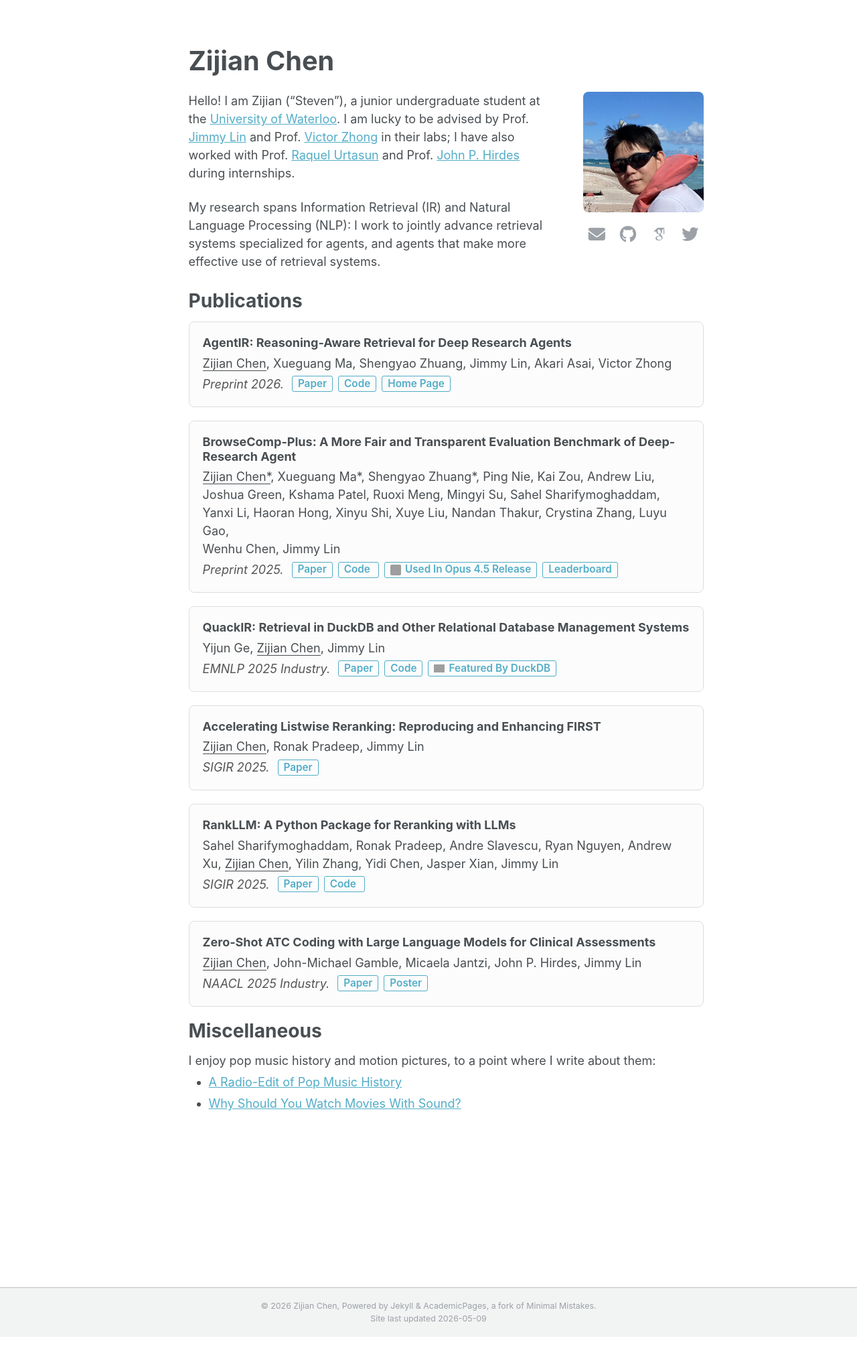
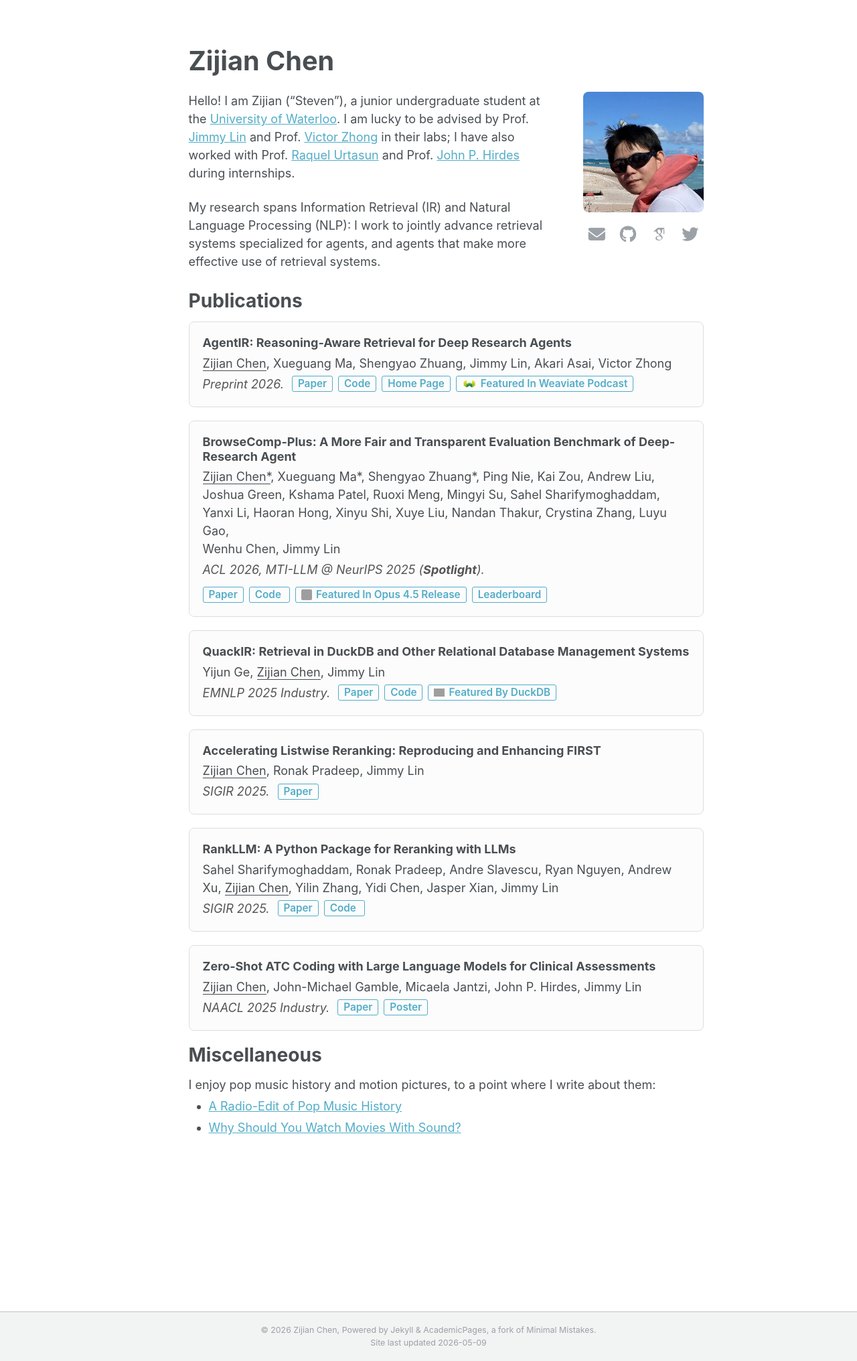
Before and after one commit to wu-ming233/wu-ming233.github.io, a Jekyll site: the page built from _pages/about.md, in a window 1280 px wide. Shown: the whole page at 67% size. Built offline with Jekyll 4.4.1, drawn with Linux system fonts in a browser that asks for light colours; some web fonts are replaced; comment, search, counter and statistics services are not loaded; before the commit the page ends 1996 px from its top, so only the background shows below that; grey boxes are pictures that could not be loaded.

Commit message:
update podcast

```diff
--- a/_includes/head/custom.html
+++ b/_includes/head/custom.html
@@ -274,6 +274,24 @@
         filter: brightness(1.1);
     }
 
+    /* Weaviate Icon (Left Aligned) */
+    .weaviate-icon {
+        display: inline-block;
+        width: 22px;
+        height: 22px;
+        margin-right: 6px;
+        background-image: url('/assets/images/weaviate-podcast-icon.png?v=2');
+        background-size: contain;
+        background-position: center;
+        background-repeat: no-repeat;
+        border-radius: 2px;
+        vertical-align: middle;
+    }
+
+    .btn-pub:hover .weaviate-icon {
+        filter: brightness(1.1);
+    }
+
     /* Dark mode adjustments for buttons */
     @media (prefers-color-scheme: dark) {
         .btn-pub {
--- a/_includes/seo.html
+++ b/_includes/seo.html
@@ -7,7 +7,11 @@
 {% assign seo_url = seo_url | default: site.github.url %}
 
 {% if page.title %}
-  {% assign seo_title = page.title | append: " " | append: site.title_separator | append: " " | append: site.title %}
+  {% if page.title == site.title %}
+    {% assign seo_title = page.title %}
+  {% else %}
+    {% assign seo_title = page.title | append: " " | append: site.title_separator | append: " " | append: site.title %}
+  {% endif %}
 {% endif %}
 
 {% if seo_title %}
--- a/_pages/about.md
+++ b/_pages/about.md
@@ -41,7 +41,7 @@ My research spans Information Retrieval (IR) and Natural Language Processing (NL
 <div class="publication-bottom">
 <span class="publication-metadata">Preprint 2026.</span>
 <div class="publication-links">
-<a href="https://arxiv.org/abs/2603.04384" class="btn-pub">Paper</a> <a href="https://github.com/texttron/AgentIR/" class="btn-pub">Code</a> <a href="https://texttron.github.io/AgentIR/" class="btn-pub">Home Page</a>
+<a href="https://arxiv.org/abs/2603.04384" class="btn-pub">Paper</a> <a href="https://github.com/texttron/AgentIR/" class="btn-pub">Code</a> <a href="https://texttron.github.io/AgentIR/" class="btn-pub">Home Page</a> <a href="https://youtu.be/y9YUcr0cVtk?si=0A1zdHidcp6EVgkk" class="btn-pub"><span class="weaviate-icon"></span>Featured In Weaviate Podcast</a>
 </div>
 </div>
 
@@ -58,9 +58,9 @@ Yanxi Li, Haoran Hong, Xinyu Shi, Xuye Liu, Nandan Thakur, Crystina Zhang,  Luyu
 Wenhu Chen, Jimmy&nbsp;Lin
 </div>
 <div class="publication-bottom">
-<span class="publication-metadata">Preprint 2025.</span>
+<span class="publication-metadata">ACL 2026, MTI-LLM @ NeurIPS 2025 (<b>Spotlight</b>).</span>
 <div class="publication-links">
-<a href="https://arxiv.org/pdf/2508.06600" class="btn-pub">Paper</a> <a href="https://github.com/texttron/BrowseComp-Plus" class="btn-pub">Code <span class="github-star-count" data-repo="texttron/BrowseComp-Plus"></span></a> <a href="https://www.anthropic.com/news/claude-opus-4-5" class="btn-pub"><span class="anthropic-icon"></span>Used In Opus 4.5 Release</a> <a href="https://huggingface.co/spaces/Tevatron/BrowseComp-Plus" class="btn-pub">Leaderboard</a>
+<a href="https://arxiv.org/pdf/2508.06600" class="btn-pub">Paper</a> <a href="https://github.com/texttron/BrowseComp-Plus" class="btn-pub">Code <span class="github-star-count" data-repo="texttron/BrowseComp-Plus"></span></a> <a href="https://www.anthropic.com/news/claude-opus-4-5" class="btn-pub"><span class="anthropic-icon"></span>Featured In Opus 4.5 Release</a> <a href="https://huggingface.co/spaces/Tevatron/BrowseComp-Plus" class="btn-pub">Leaderboard</a>
 </div>
 </div>
 
```
Also changed, not shown: assets/images/weaviate-podcast-icon.png (added).
